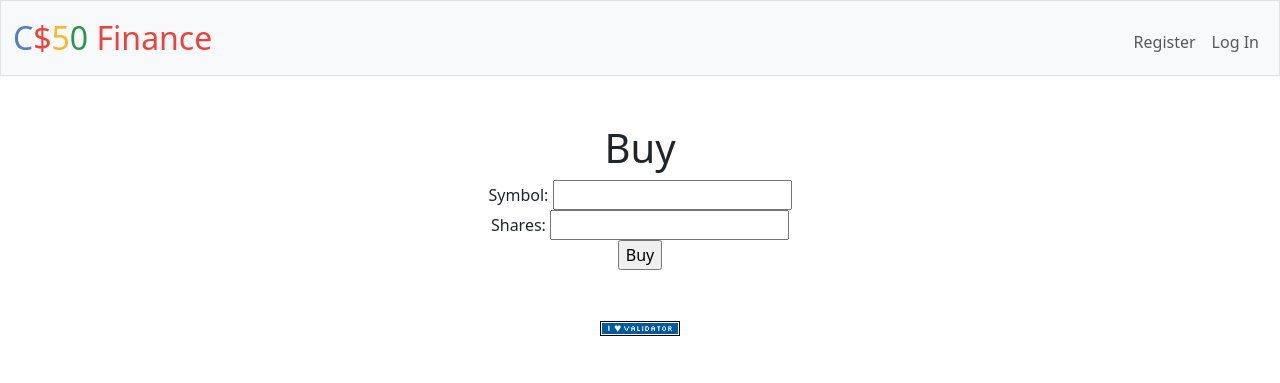
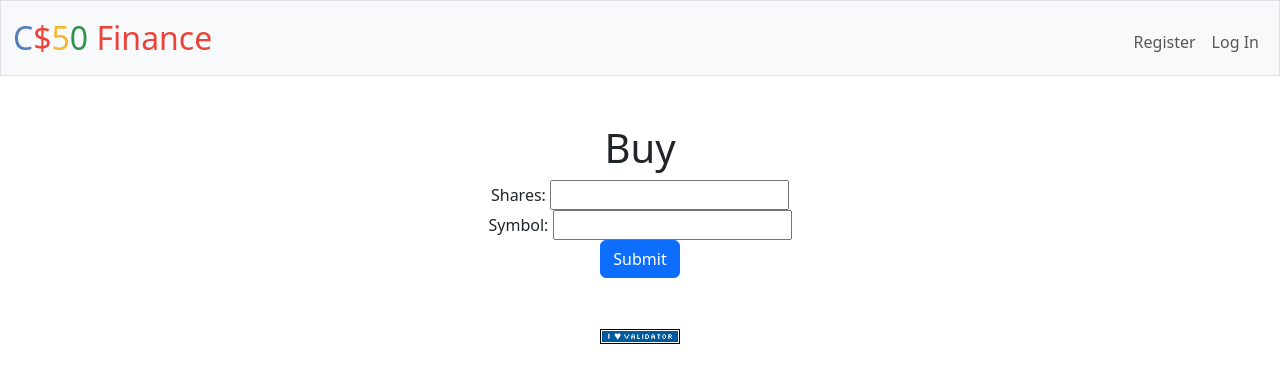
Before and after one commit to MrnzMruf/CS50-x, a Flask app: page /buy in a window 1280 px wide. Shown: the top 383 px of the page. Run offline with Flask 3, Linux system fonts and the light colour scheme; some libraries are stand-ins or nearby versions.

Commit message:
Update buy.html

```diff
--- a/pset9/finance/template/buy.html
+++ b/pset9/finance/template/buy.html
@@ -9,12 +9,12 @@
 {% block main %}
     <h1>Buy</h1>
     <form action="{{ url_for('buy') }}" method="post">
+        <label for="shares">Shares:</label>
+        <input type="text" name="shares" id="shares">
+        <br>
         <label for="symbol">Symbol:</label>
         <input type="text" name="symbol" id="symbol">
         <br>
-        <label for="shares">Shares:</label>
-        <input type="text" name="shares" id="shares">
-        <br>
-        <input type="submit" value="Buy">
+        <button type="submit" class="btn btn-primary">Submit</button>
     </form>
 {% endblock %}
```
